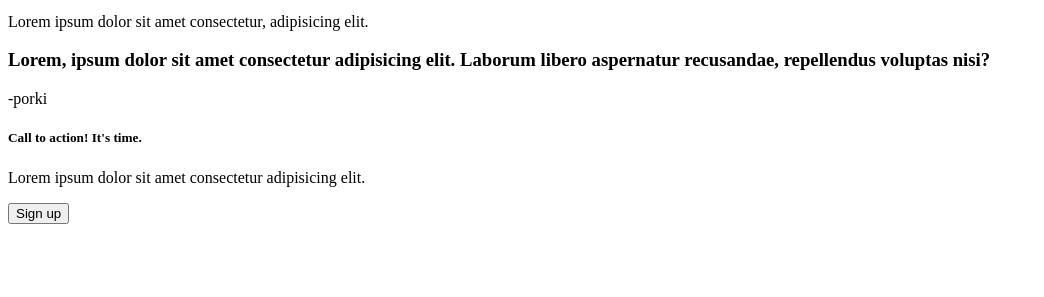
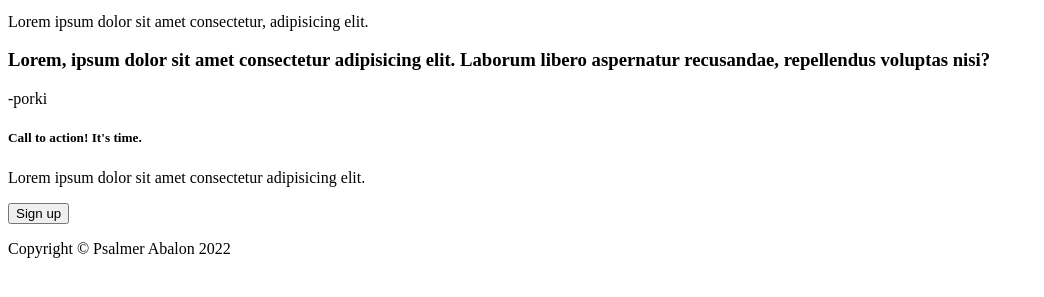
Before and after one commit to pslmr/landing-page-test, a plain HTML site: page index.html in a window 1280 px wide. Shown: the part 465-762 px from the top of the page, without its empty margins (0-1044 px from the left). Drawn offline with Linux system fonts and the light colour scheme.

Commit message:
Add footer to index.html

```diff
--- a/index.html
+++ b/index.html
@@ -58,5 +58,9 @@
         <button class="btn">Sign up</button>
       </div>
     </div>
+    <!--Footer-->
+    <div class="footer">
+      <p>Copyright &copy Psalmer Abalon 2022</p>
+    </div>
   </body>
 </html>
```
